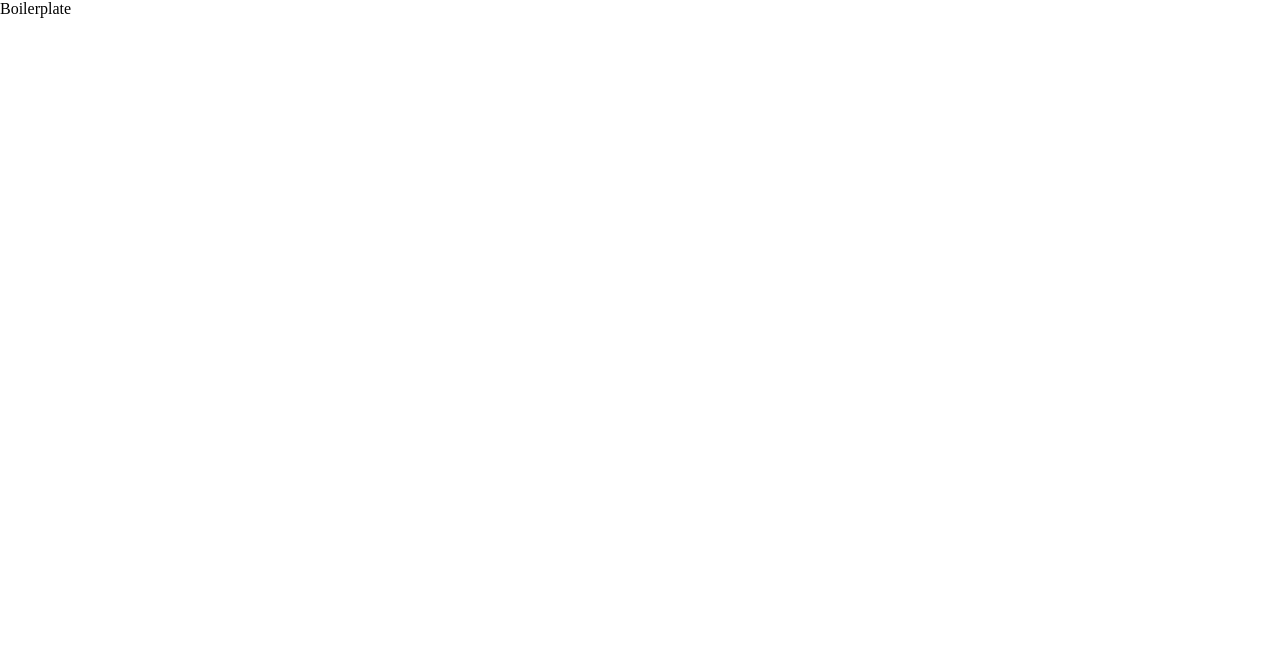
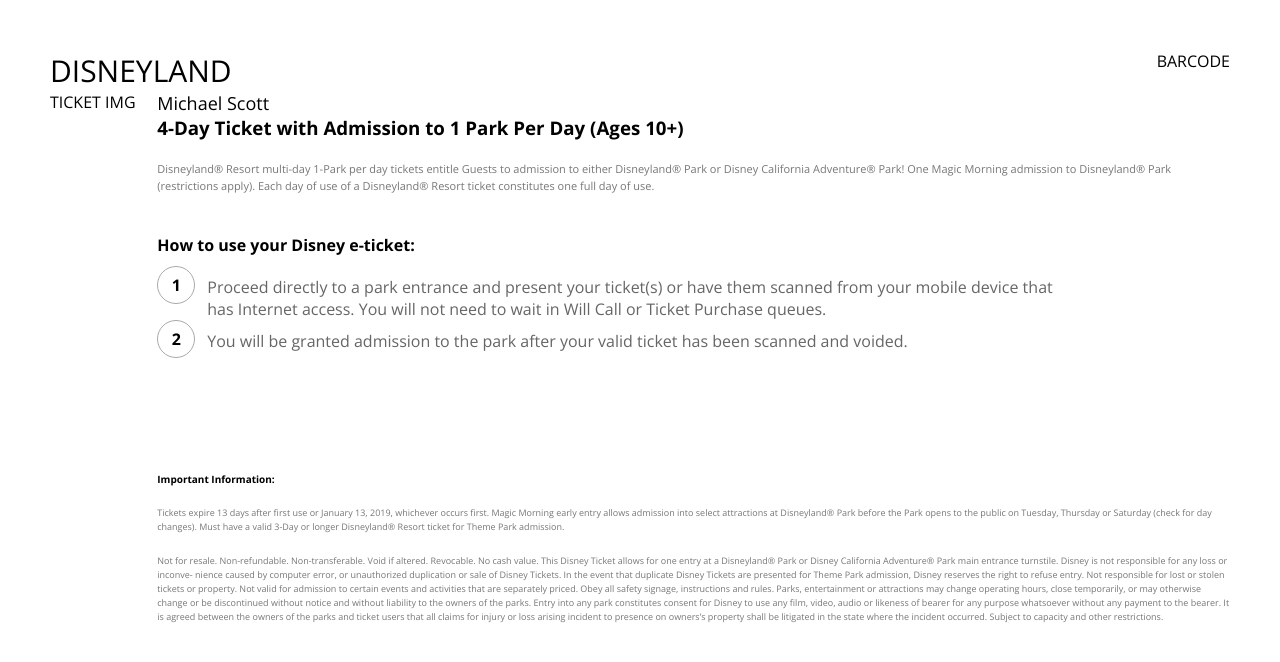
Before and after one commit to drewjex/static-website-boilerplate, a website built with webpack: page app/index.html in a window 1280 px wide. Built offline with nearby package versions, Linux system fonts and the light colour scheme.

Commit message:
disneyland mockup

```diff
--- a/app/index.html
+++ b/app/index.html
@@ -32,6 +32,54 @@
 		<meta name="theme-color" content="#263238">
 	</head>
 	<body>
-		Boilerplate
+		<section id='header'>
+			<div class='row'>
+				<div class='logo'>
+					DISNEYLAND
+				</div>
+				<div class='barcode'>
+					BARCODE
+					<!-- <img src=“${barcodeImageH}” class=“horizBarcode”/> -->
+				</div>
+			</div>
+		</section>
+		<section id='content'>
+			<div class='row'>
+				<div class='ticket-img'>
+					TICKET IMG
+				</div>
+				<div class='main-content'>
+						<div>
+							<span>Michael Scott</span>
+						</div>
+						<div>
+							<h3>4-Day Ticket with Admission to 1 Park Per Day (Ages 10+)</h3>
+						</div>
+						<div>
+								<p>
+										Disneyland® Resort multi-day 1-Park per day tickets entitle Guests to admission to either Disneyland® Park or Disney California Adventure® Park! One Magic Morning admission to Disneyland® Park (restrictions apply). Each day of use of a Disneyland® Resort ticket constitutes one full day of use.
+								</p>
+						</div>
+						<div>
+								<h4>How to use your Disney e-ticket:</h4>
+						</div>
+						<div>
+							<ol>
+								<li>Proceed directly to a park entrance and present your ticket(s) or have them scanned from your mobile device that has Internet access. You will not need to wait in Will Call or Ticket Purchase queues.</li>
+								<li>You will be granted admission to the park after your valid ticket has been scanned and voided.</li>
+							</ol>
+						</div>
+						<div class='footer'>
+							<h6>Important Information:</h6>
+							<p>
+									Tickets expire 13 days after first use or January 13, 2019, whichever occurs first. Magic Morning early entry allows admission into select attractions at Disneyland® Park before the Park opens to the public on Tuesday, Thursday or Saturday (check for day changes). Must have a valid 3-Day or longer Disneyland® Resort ticket for Theme Park admission.
+							</p>
+							<p>
+									Not for resale. Non-refundable. Non-transferable. Void if altered. Revocable. No cash value. This Disney Ticket allows for one entry at a Disneyland® Park or Disney California Adventure® Park main entrance turnstile. Disney is not responsible for any loss or inconve- nience caused by computer error, or unauthorized duplication or sale of Disney Tickets. In the event that duplicate Disney Tickets are presented for Theme Park admission, Disney reserves the right to refuse entry. Not responsible for lost or stolen tickets or property. Not valid for admission to certain events and activities that are separately priced. Obey all safety signage, instructions and rules. Parks, entertainment or attractions may change operating hours, close temporarily, or may otherwise change or be discontinued without notice and without liability to the owners of the parks. Entry into any park constitutes consent for Disney to use any film, video, audio or likeness of bearer for any purpose whatsoever without any payment to the bearer. It is agreed between the owners of the parks and ticket users that all claims for injury or loss arising incident to presence on owners’s property shall be litigated in the state where the incident occurred. Subject to capacity and other restrictions.
+							</p>
+						</div>
+				</div>
+			</div>
+		</section>
 	</body>
 </html>
--- a/app/scss/style.scss
+++ b/app/scss/style.scss
@@ -1,5 +1,113 @@
+@import url('https://fonts.googleapis.com/css?family=Open+Sans:300,400,600,700');
+
 * {
 	margin: 0;
 	padding: 0;
 	box-sizing: border-box;
 }
+
+body {
+	display: flex;
+	flex-direction: column;
+	padding: 50px 50px;
+	font-family: 'Open Sans', sans-serif;
+}
+
+#header {
+	width: 100%;
+	flex:1;
+
+	.row {
+		display:flex;
+		flex-direction: row;
+		justify-content: space-between;
+	}
+
+	.logo {
+		font-size:30px;
+	}
+
+	.barcode {
+
+	}
+}
+
+#content {
+	flex:2;
+	display: flex;
+	flex-direction: row;
+
+	.row {
+		display:flex;
+		flex-direction: row;
+	}
+
+	.ticket-img {
+		flex:1;
+	}
+
+	.main-content {
+		flex:10;
+		display: flex;
+		flex-direction: column;
+
+		span {
+			font-size:18px;
+		}
+
+		p {
+			font-size:11px;
+			font-weight:300;
+			margin-bottom:40px;
+			color:#777;
+			line-height:17px;
+		}
+
+		div:nth-child(2) {
+			margin-bottom:20px;
+		}
+
+		ol {
+			margin-top:20px;
+			counter-reset: item;
+			list-style-type: none;
+		}
+
+		ol li {
+			margin: 10px 0px 10px 50px;
+			font-weight:300;
+			color:#666;
+			width:80%;
+		}
+
+		li:before {
+			content: counter(item) "  ";
+			counter-increment: item;
+			border-radius:50%;
+			width: 20px; line-height: 20px;
+			border:1px solid #aaa;
+			padding: 8px;
+			text-align:center;
+			position:absolute;
+			margin-left:-50px;
+			margin-top:-10px;
+			font-weight: 900;
+			color:black;
+		}
+
+		.footer {
+			margin-top:110px;
+
+			h6 {
+				font-size:10px;
+				margin-bottom:20px;
+			}
+
+			p {
+				font-size:9px;
+				line-height:14px;
+				margin-bottom:20px;
+			}
+		}
+	}
+}
```
